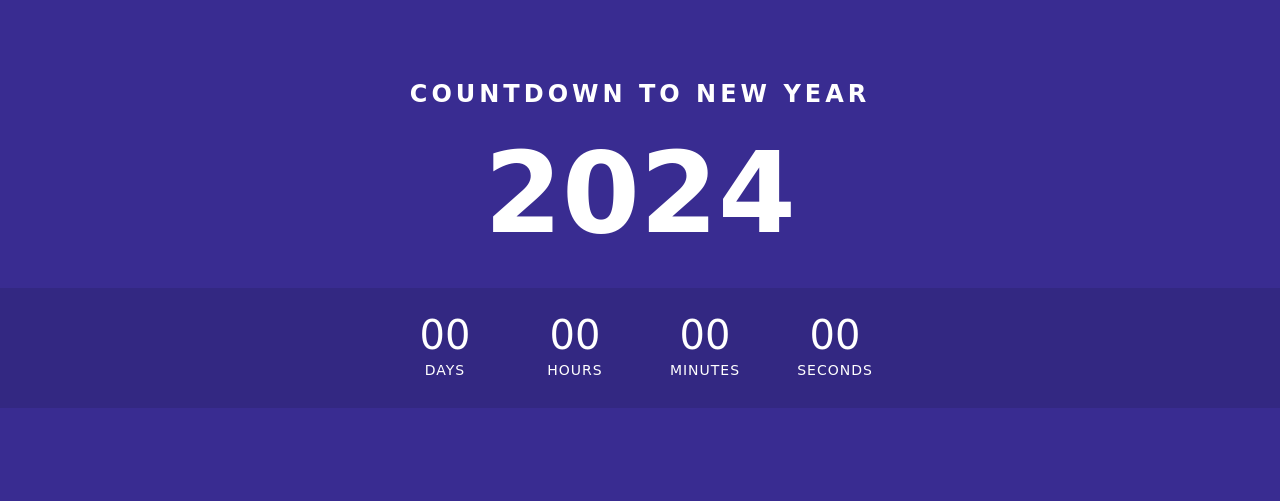
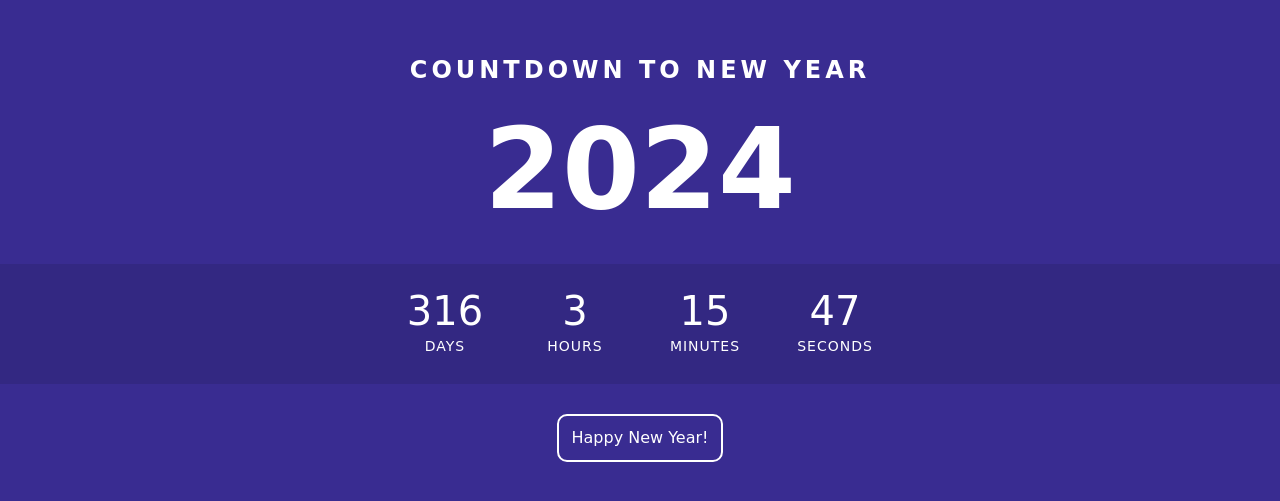
Before and after one commit to Praizee/New-Year-Countdown-2024, a plain HTML site: page index.html in a window 1280 px wide. Shown: the part 151-652 px from the top of the page. Drawn offline with Linux system fonts and the light colour scheme.

Commit message:
Updated index.html and fireworks (index.html)

```diff
--- a/fireworks/index.js
+++ b/fireworks/index.js
@@ -4,4 +4,4 @@ alert("sololearn returned bugs when i tried running the code here on mobile i al
 
 /*alert("Updated\n The Source Code is now available on sololearn. kindly upvote this if you like it and dont forget to check my github for some awesome mini projects https://github.com/syipmong")*/
 
-alert("happy Diwali❤️")
+alert("Happy New Year!❤️")
--- a/index.html
+++ b/index.html
@@ -18,8 +18,8 @@
     <div id="minute">00</div>
     <div id="second">00</div>
   </div>
-  <script src="index2.js"></script>
-  <!-- <script src="indexx.js"></script> -->
+  <a href="./fireworks/index.html" class="fireworks">Happy New Year!</a>
+  <script src="index.js"></script>
 </body>
 
 </html>
--- a/style.css
+++ b/style.css
@@ -73,3 +73,16 @@ h2 {
 .countdown #second::before {
   content: "Seconds";
 }
+
+.fireworks {
+  text-decoration: none;
+  color: white;
+  padding: 0.8rem;
+  border: 2px solid white;
+  border-radius: 10px;
+}
+
+.fireworks:hover {
+  background-color: rgba(0, 0, 0, 0.1);
+  transform: scale(1.1);
+}
```
